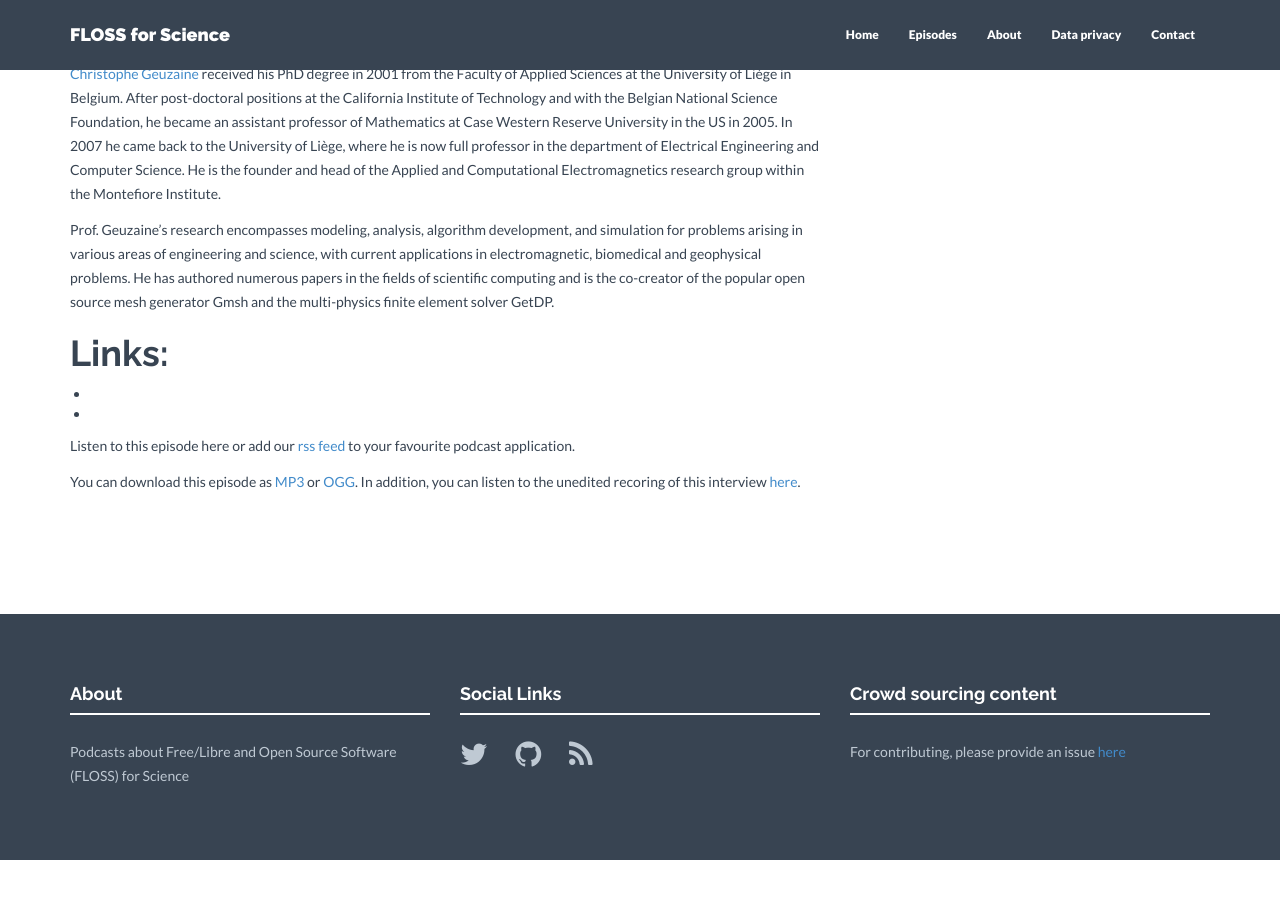
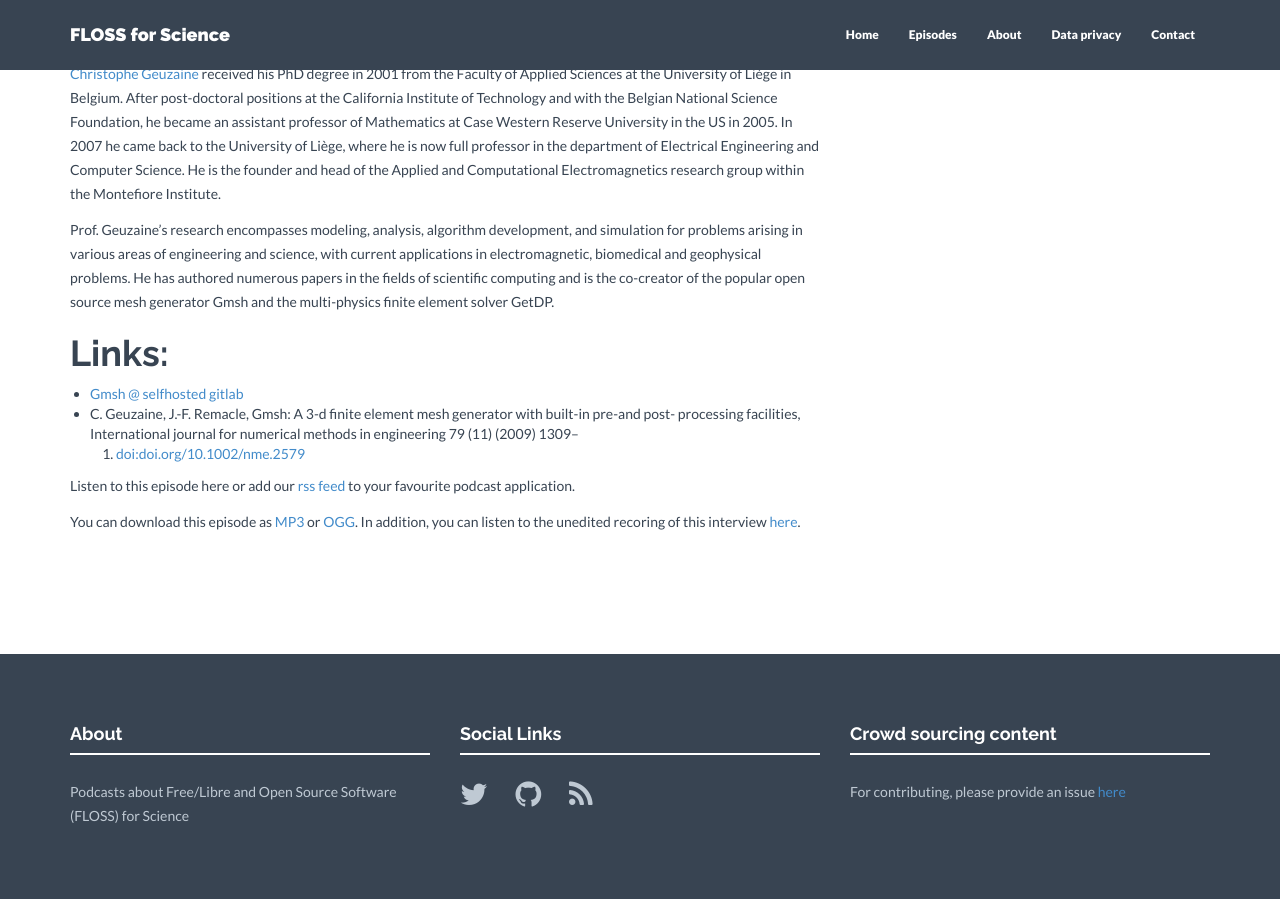
Before and after one commit to FLOSSforScience/FLOSSforScience.github.io, a Jekyll site: the page built from _posts/2018-03-25-season-1-episode-10.markdown, in a window 1280 px wide and 900 px high, scrolled down 1219 px. Built offline with Jekyll 4.4.1, drawn with Linux system fonts in a browser that asks for light colours; nearby versions of some CDN libraries; before the commit the page ends 2079 px from its top, so only the background shows below that.

Commit message:
Add references

```diff
--- a/_posts/2018-03-25-season-1-episode-10.markdown
+++ b/_posts/2018-03-25-season-1-episode-10.markdown
@@ -59,8 +59,10 @@ multi-physics finite element solver GetDP.
 
 # Links:
 
-*
-*
+* [Gmsh @ selfhosted gitlab](https://gitlab.onelab.info/gmsh/)
+* C.  Geuzaine,  J.-F.  Remacle,  Gmsh:  A  3-d  finite  element  mesh  generator  with  built-in  pre-and  post-
+processing  facilities,  International  journal  for  numerical  methods  in  engineering  79  (11)  (2009)  1309–
+1331. [doi:doi.org/10.1002/nme.2579](https://doi.org/10.1002/nme.2579)
 
 Listen to this episode here or add our [rss feed](https://flossforscience.github.io/feed.xml) to your favourite podcast application.
 
```
